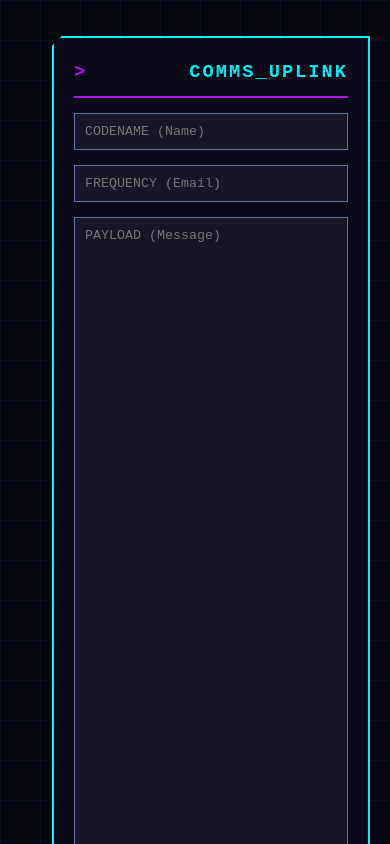
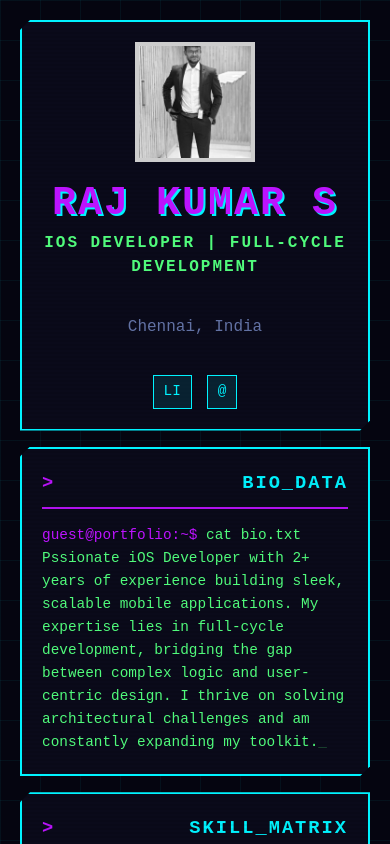
Before and after one commit to raju-9-11/portfolio, a React (Vite) app: page / in a window 390 px wide. Shown: the top 844 px of the page. Built offline with nearby package versions, Linux system fonts and the light colour scheme.

Commit message:
fix(layout): ensure all sections are visible on mobile by defining explicit grid areas

```diff
--- a/src/App.jsx
+++ b/src/App.jsx
@@ -17,6 +17,17 @@ const BentoGrid = styled.div`
   max-width: 1200px;
   margin: 0 auto;
   min-height: 100vh;
+
+  /* Mobile Layout - Explicitly define order */
+  grid-template-areas:
+    "P"
+    "B"
+    "S"
+    "A"
+    "E"
+    "J"
+    "I"
+    "C";
 
   /* Desktop Layout */
   @media (min-width: 900px) {
```
